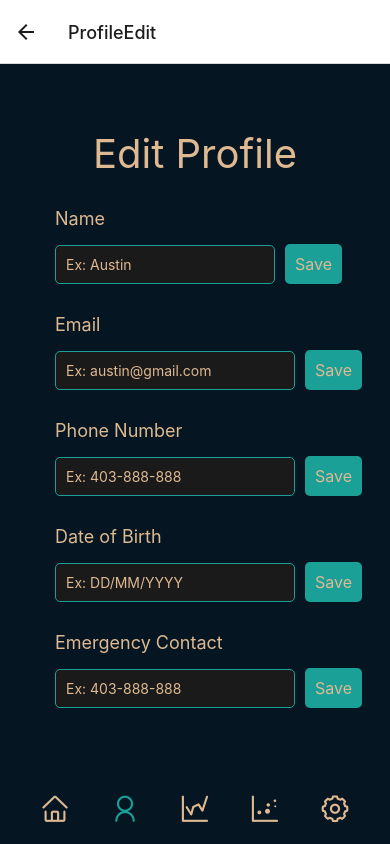
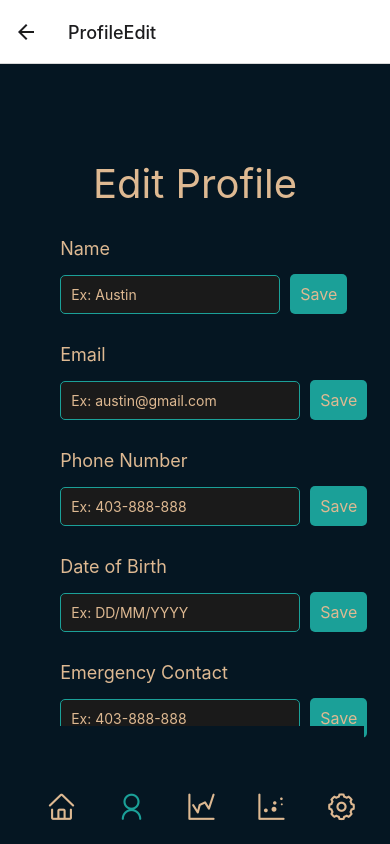
Before and after one commit to Rajpreetgill/mobileApp, a React Native app: screen /ProfileEdit in a window 390 px wide. Built offline with nearby package versions, Linux system fonts and the light colour scheme.

Commit message:
fixed profile edit page
Signed-off-by: Rajpreetgill <rajpreetg1@hotmail.com>

```diff
--- a/pages/ProfileEdit.js
+++ b/pages/ProfileEdit.js
@@ -202,7 +202,7 @@ export default function Profile({navigation}) {
         </View>
       </View>
 
-      <View style={styles.iconContainer}>
+      <View style={styles.iconContainerBottom}>
 
         {/* Home Icon */}
         <TouchableOpacity onPress={() => navigation.navigate("MainPage")} style={styles.iconButton}>
@@ -250,6 +250,7 @@ const styles = StyleSheet.create({
         alignItems: 'center',
         paddingTop: 0, // Add padding to the top
         paddingBottom: 10, // Add padding to the bottom
+        marginTop:30
     },
 
     text: {
@@ -266,6 +267,18 @@ const styles = StyleSheet.create({
         paddingTop: 65, // Add padding to the top
         paddingBottom: 20, // Add padding to the bottom
     },
+    iconContainerBottom: {
+      flexDirection: 'row',
+      position: 'absolute',
+      bottom: 0,
+      left: 0,
+      right: 0,
+      paddingTop: 65,
+      paddingBottom: 20,
+      backgroundColor: '#051622', // Add background color to match the container
+      justifyContent: 'space-around', // Align items horizontally with equal spacing
+
+  },
     iconButton: {
         marginHorizontal: 20, // Add more space between icons
     },
```
